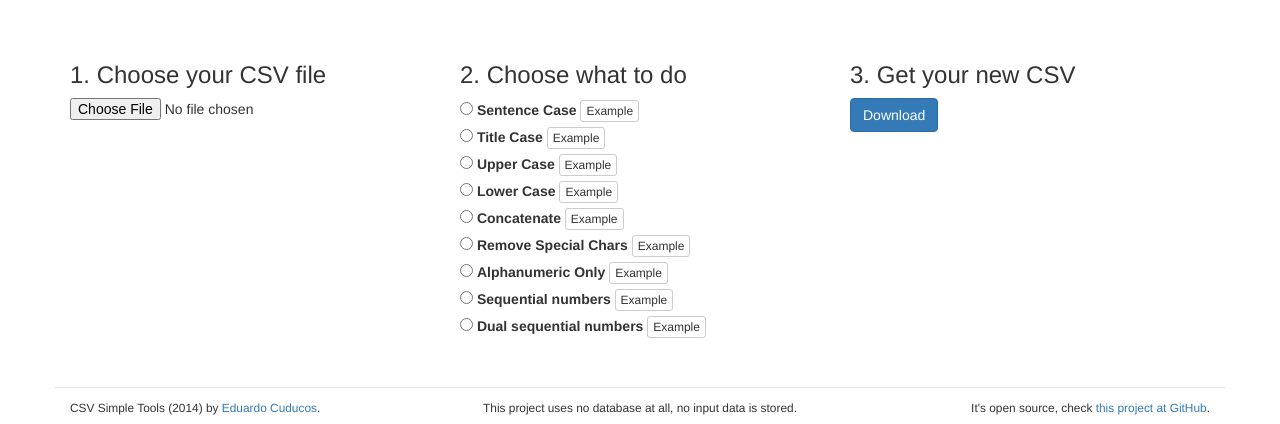
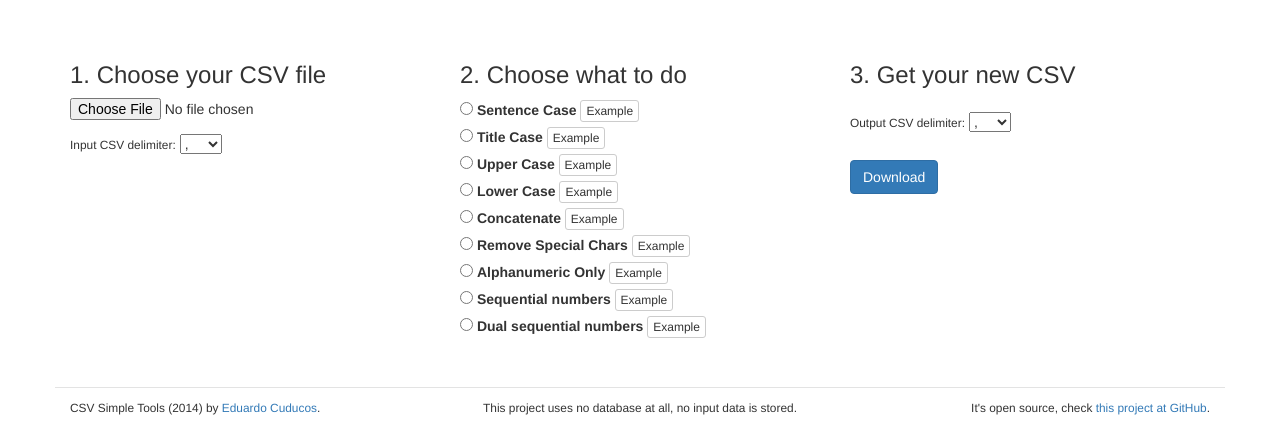
Before and after one commit to cuducos/csvsimpletools, a Flask app: page /1 in a window 1280 px wide. Shown: the part 71-495 px from the top of the page. Run offline with Flask 2, Linux system fonts and the light colour scheme; some libraries are stand-ins or nearby versions.

Commit message:
Implement input & output delimiters

```diff
--- a/csvsimpletools/forms.py
+++ b/csvsimpletools/forms.py
@@ -1,9 +1,9 @@
 # coding: utf-8
-from csv_commands import commands
+from csv_commands import command_list, commands
 from flask.ext.babel import gettext
 from flask_wtf import Form
 from flask_wtf.file import FileField, FileRequired, FileAllowed
-from wtforms import RadioField
+from wtforms import RadioField, SelectField
 
 
 class GetCSV(Form):
@@ -13,5 +13,13 @@ class GetCSV(Form):
         validators=[FileRequired(),
                     FileAllowed(['csv', 'txt'],
                     gettext('Please, a CSV file (.txt or .csv)'))])
-
-    command = RadioField('Commands to execute', choices=commands)
+    input_delimiter = SelectField('Input delimiter',
+                                  choices=[(',', ','),
+                                           (';', ';'),
+                                           ('\t', 'tab')])
+    output_delimiter = SelectField('Output delimiter',
+                                   choices=[(',', ','),
+                                            (';', ';'),
+                                            ('\t', 'tab')])
+    command = RadioField('Commands to execute',
+                         choices=[(c, commands[c]) for c in command_list])
--- a/csvsimpletools/static/css/style.css
+++ b/csvsimpletools/static/css/style.css
@@ -31,6 +31,8 @@ header ul li:first-child{
 /************************************************************/
 
 input[type="file"] { width: 100% }
+select { margin: 1em 0 2em 0 }
+label.small { font-weight: normal }
 
 /************************************************************/
 /* Tooltips                                                 */
--- a/csvsimpletools/templates/form.html
+++ b/csvsimpletools/templates/form.html
@@ -5,6 +5,12 @@
                     <fieldset class="col-md-4">
                         <label class="h3" for="csv">1. {{_('Choose your CSV file') }}</label>
                         <input type="file" name="csv" id="csv">
+                        <label class="small" for="input_delimiter">{{ _('Input CSV delimiter') }}: </label>
+                        <select name="input_delimiter" id="input_delimiter">
+                            {% for delimiter in form.input_delimiter %}
+                            {{ delimiter }}
+                            {% endfor %}
+                        </select><br>
                     </fieldset>
 
                     <fieldset class="col-md-4" id="commands">
@@ -12,7 +18,7 @@
                         <ul class="list-unstyled">
                             {% for command in command_list %}
                             <li>
-                                <input type="radio" name="command" id="radio_command_{{ command }}" value="{{ command[0] }}">
+                                <input type="radio" name="command" id="radio_command_{{ command }}" value="{{ command }}">
                                 <label for="radio_command_{{ command }}">{{ commands[command]['title'] }}</label>
                                 <button id="btn_example_{{ command }}"
                                     class="btn btn-default btn-xs example">{{ _('Example') }}</button>
@@ -31,7 +37,13 @@
 
                     <fieldset class="col-md-4">
                         <h3>3. {{ _('Get your new CSV') }}</h3>
-                        <input id="submit_btn" type="submit" class="btn btn-primary" value="{{ _('Download') }}">
+                        <label class="small" for="output_delimiter">{{ _('Output CSV delimiter') }}: </label>
+                        <select name="output_delimiter" id="output_delimiter">
+                            {% for delimiter in form.output_delimiter %}
+                            {{ delimiter }}
+                            {% endfor %}
+                        </select><br>
+                        <input id="submit_btn" type="submit" class="btn btn-primary" value="{{ _('Download') }}"><br>
                     </fieldset>
 
                 </form>
--- a/csvsimpletools/views.py
+++ b/csvsimpletools/views.py
@@ -41,18 +41,19 @@ def result():
             temp1.write(uploaded.read())
             temp1.seek(0)
             temp1.flush()
-            lines = list(reader(temp1))
+            parsed = reader(temp1, delimiter=str(form.input_delimiter.data))
+            lines = list(parsed)
 
         # parse and process the CSV
         command = form.command.data
-        if command in csv_commands.tooltips.keys():
+        if command in csv_commands.command_list:
             new = eval('csv_commands.{}(lines)'.format(command))
         else:
             new = list(lines)
 
         # create CSV for download
         with TemporaryFile() as temp2:
-            output = writer(temp2)
+            output = writer(temp2, delimiter=str(form.output_delimiter.data))
             output.writerows(new)
             temp2.seek(0)
             content = temp2.read()
```
Also changed, not shown: csvsimpletools/translations/pt/LC_MESSAGES/messages.po, 2 other files.
